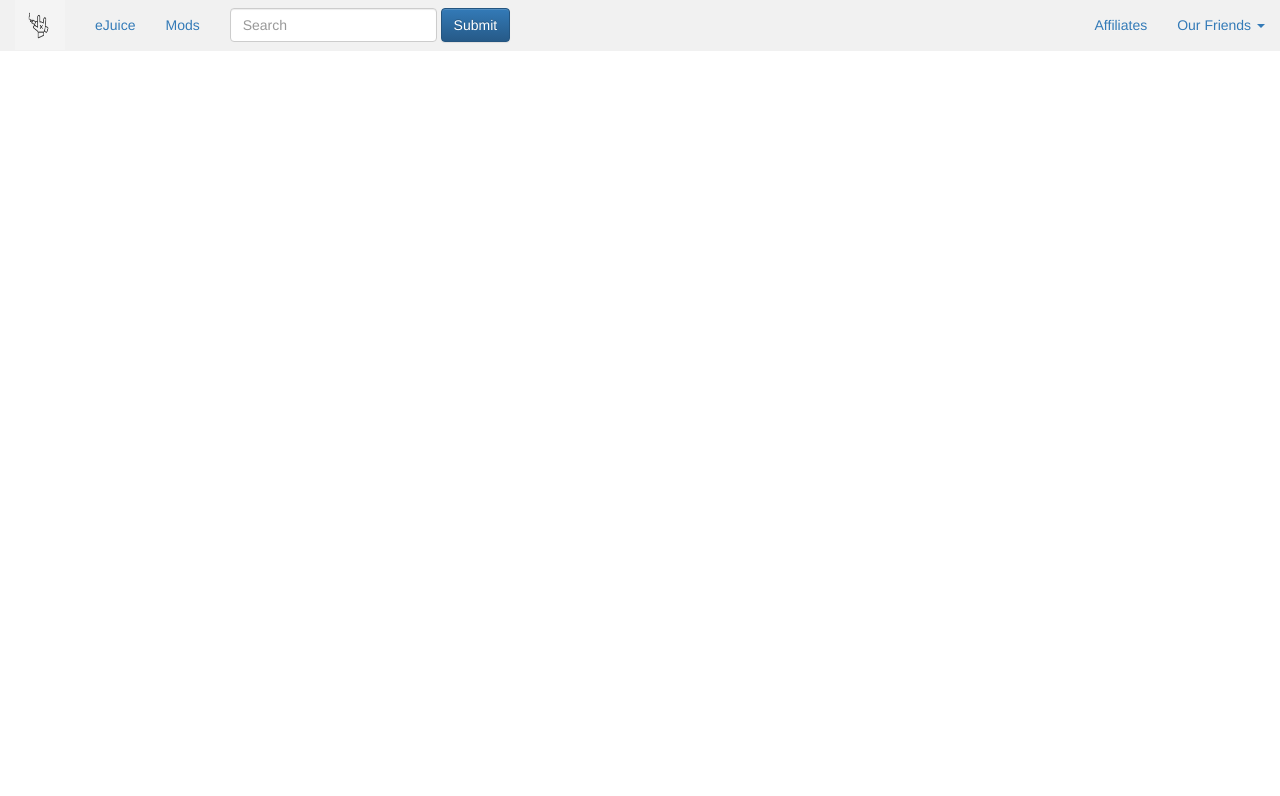
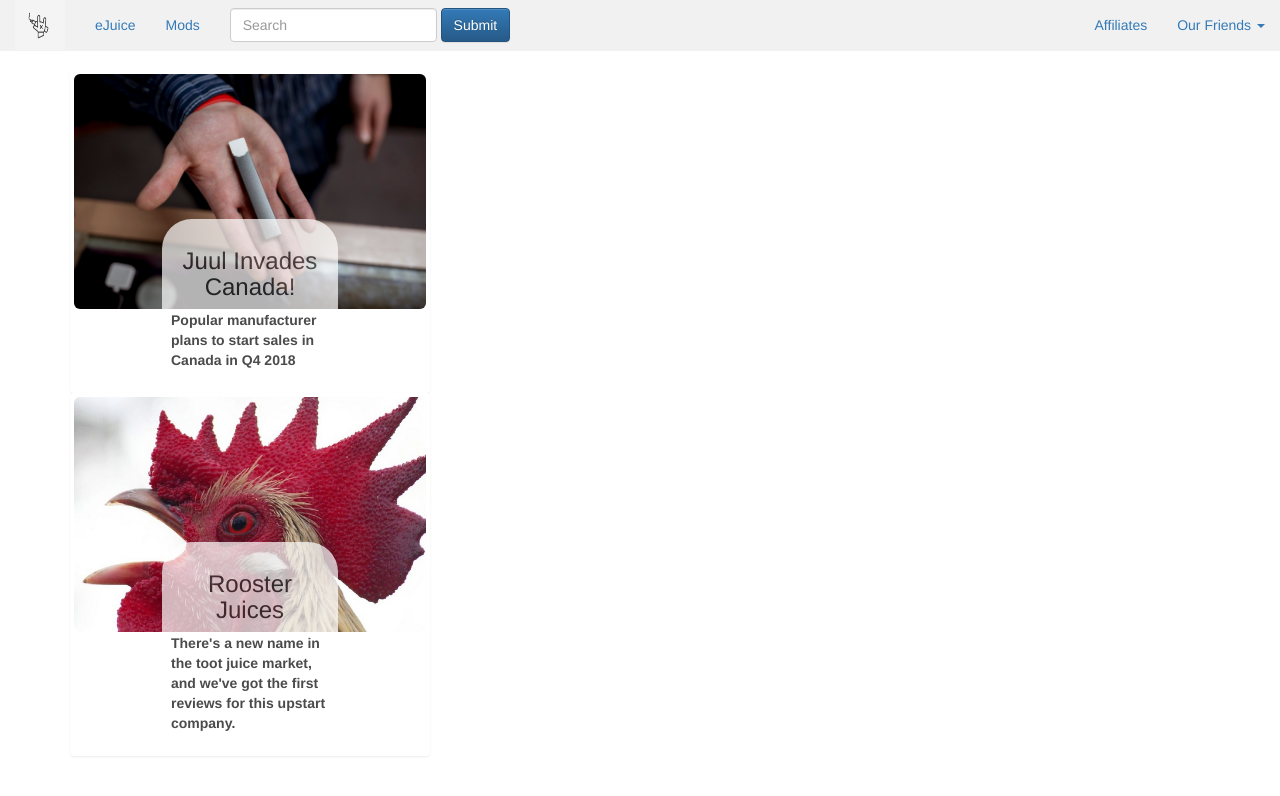
Before and after one commit to WilliamKulha/toot-reviews, a plain HTML site: page index.html in a window 1280 px wide. Drawn offline with nearby package versions, Linux system fonts and the light colour scheme; files that its build step writes are made by us from their sources.

Commit message:
Create special classes to make content cards out of thumbnail classes and add in the first column of these elements.

```diff
--- a/css/styles.css
+++ b/css/styles.css
@@ -11,3 +11,34 @@
 #navbar-custom {
   background-color: #f1f1f1;
 }
+
+.noborder {
+  border-style:none;
+}
+.post-content{
+  background:none repeat scroll 0 0 #FFffff;
+  opacity:0.7;
+  margin:0 auto;
+  margin-top:-90px;
+  text-align:center;
+  position:relative;
+  width:50%;
+  border-radius:30px;
+}
+
+.thumbnail {
+  margin:0 auto;
+  text-align: center;
+}
+
+.wrapper {
+  text-align:center;
+}
+
+.strongsubheader {
+  color:#000;
+  font-weight:bolder;
+  opacity:1.0;
+  text-align:left;
+  width:auto;
+}
--- a/index.html
+++ b/index.html
@@ -12,7 +12,7 @@
   <body>
 
     <!--Here is the navbar-->
-
+    <div class="container">
     <nav class="navbar navbar-success navbar-fixed-top" id="navbar-custom">
       <div class="container-fluid">
         <div class="navbar-header">
@@ -47,3 +47,30 @@
         </div> <!--.navbar-collapse-->
       </div> <!--.container-fluid-->
     </nav>
+
+    <!--Here is the first set of pictures with text-->
+
+    <div class="row">
+      <div class="col-md-4">
+        <div class="thumbnail noborder">
+          <a href="#"><img src="img/juul.jpg" alt="A Juul Mod." class="img-responsive img-rounded"></a>
+          <div class="wrapper">
+            <div class="caption post-content">
+              <h3>Juul Invades Canada!</h3>
+              <p class="strongsubheader">Popular manufacturer plans to start sales in Canada in Q4 2018</p>
+            </div>
+          </div>
+        </div>
+        <div class="thumbnail noborder">
+          <a href="#"><img src="img/roosterface.jpg" alt="A strong Rooster's face." class="img-responsive img-rounded"></a>
+          <div class="wrapper">
+            <div class="caption post-content">
+              <h3>Rooster Juices</h3>
+              <p class="strongsubheader">There's a new name in the toot juice market,
+                and we've got the first reviews for this upstart company.</p>
+              </div>
+            </div>
+          </div>
+      </div>
+    </div>
+  </div>
```
